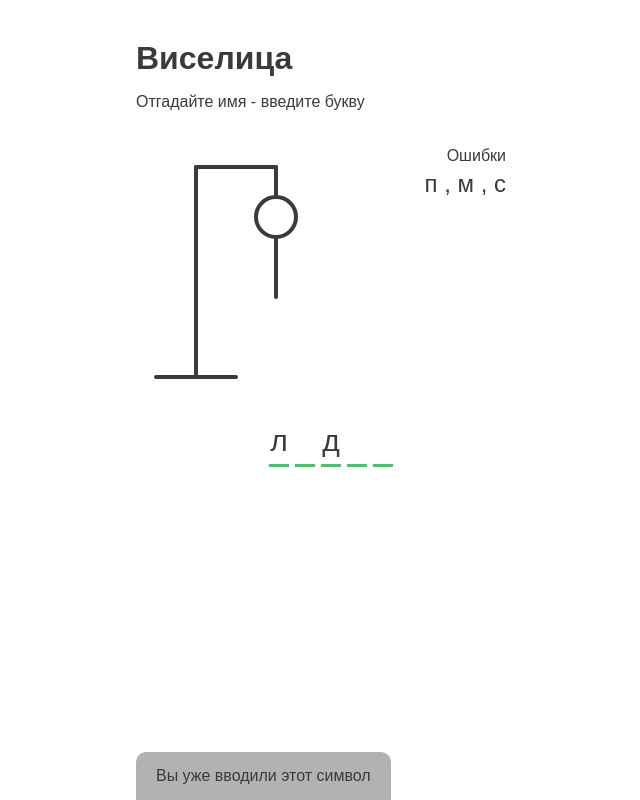
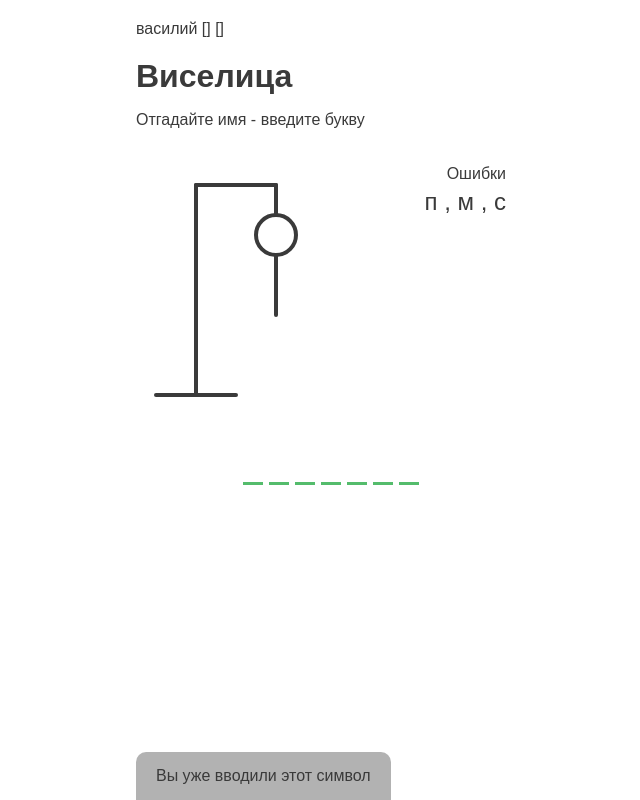
Before and after one commit to drummer-Yurii/game, a Vue app: page / in a window 1280 px wide. Shown: the whole page, without its empty margins (309-949 px from the left). Built offline with nearby package versions, Linux system fonts and the light colour scheme.

Commit message:
logic for enter word in game

```diff
--- a/src/App.vue
+++ b/src/App.vue
@@ -5,17 +5,30 @@ import GameWrongLetters from './components/GameWrongLetters.vue';
 import GameWord from './components/GameWord.vue';
 import GamePopup from './components/GamePopup.vue';
 import GameNotification from './components/GameNotification.vue';
+import { computed, ref } from 'vue';
+
+const word = ref('василий');
+const letters = ref<string[]>([]);
+const correctLetters = computed(() => letters.value.filter(x => word.value.includes(x)))
+
+window.addEventListener('keydown', ({key}) => {
+  if (/[а-яА-ЯёЁ]/.test(key)) {
+    letters.value.push(key.toLowerCase())
+  }
+})
 </script>
 
 <template>
+  {{ word }}
+  {{ letters }}
+  {{ correctLetters }}
   <GameHeader />
   <div class="game-container">
     <GameFigure />
     <GameWrongLetters />
-    <GameWord />
+    <GameWord :word="word" :correct-letters="correctLetters" />
   </div>
 
-  <GamePopup />
-
+  <GamePopup v-if="false" />
   <GameNotification />
 </template>
--- a/src/components/GamePopup.vue
+++ b/src/components/GamePopup.vue
@@ -3,7 +3,7 @@
 </script>
 
 <template>
-    <div v-if="false" class="popup-container">
+    <div class="popup-container">
         <div class="popup">
             <h2>Поздравляю, вы победили! 😃</h2>
             <!-- <h2>Вы проиграли. 😕</h2> -->
--- a/src/components/GameWord.vue
+++ b/src/components/GameWord.vue
@@ -1,13 +1,16 @@
 <script setup lang="ts">
+interface Props {
+    word: string,
+    correctLetters: string[]
+}
 
+defineProps<Props>()
 </script>
 
 <template>
     <div class="word">
-        <span class="letter">л</span>
-        <span class="letter"></span>
-        <span class="letter">д</span>
-        <span class="letter"></span>
-        <span class="letter"></span>
+        <span v-for="(letter, index) in word" :key="index" class="letter">
+            {{ correctLetters.includes(letter) ? letter : '' }}
+        </span>
     </div>
 </template>
```
